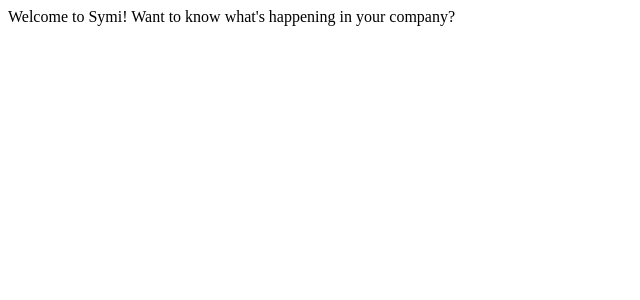
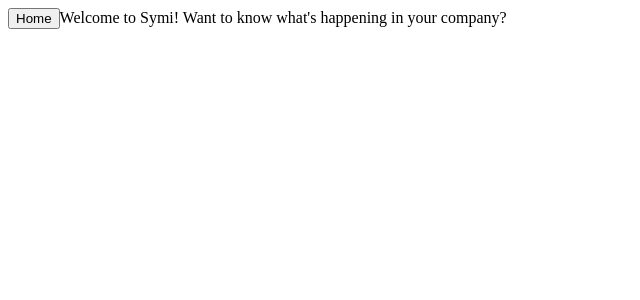
Before and after one commit to project-symi/frontend-symi, a Next.js app: page /ceo in a window 1280 px wide. Shown: the top 300 px of the page, without its empty margins (0-640 px from the left). Built offline with nearby package versions, Linux system fonts and the light colour scheme.

Commit message:
fixed linter

```diff
--- a/pages/ceo.js
+++ b/pages/ceo.js
@@ -1,3 +1,14 @@
-const Ceo = () => ( <div> Welcome to Symi! Want to know what's happening in your company? </div>);
+/* eslint-disable react/no-unescaped-entities */
+import React from 'react';
+import Link from 'next/link';
+
+const Ceo = () => (
+    <div>
+        <Link href="/">
+            <button> Home </button>
+        </Link>
+    Welcome to Symi! Want to know what's happening in your company?
+    </div>
+);
 
 export default Ceo;
--- a/pages/index.js
+++ b/pages/index.js
@@ -1,3 +1,5 @@
-const Index = () => ( <div> Welcome to Symi! </div>);
+import React from 'react';
+
+const Index = () => (<div> Welcome to Symi! </div>);
 
 export default Index;
```
Also changed, not shown: package.json (+12 -4 lines), pages/employee.js (+11 -1 lines), .eslintrc.js (added), .eslintrc.json (deleted), 1 other file (tests, documents, lock files or other folders).
